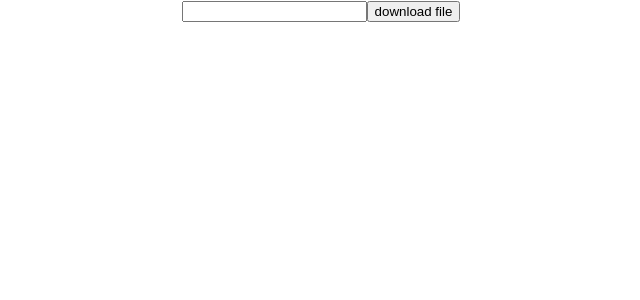
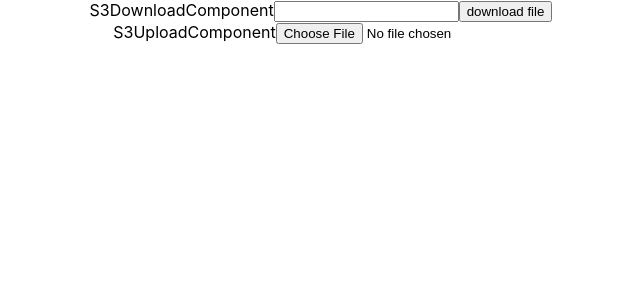
Before and after one commit to BB-91/request-test, a React (Create React App) app: page / in a window 1280 px wide. Shown: the top 300 px of the page, without its empty margins (319-959 px from the left). Built offline with nearby package versions, Linux system fonts and the light colour scheme.

Commit message:
got posting with fetch working

```diff
--- a/package.json
+++ b/package.json
@@ -6,6 +6,9 @@
     "@testing-library/jest-dom": "^5.16.5",
     "@testing-library/react": "^13.4.0",
     "@testing-library/user-event": "^13.5.0",
+    "aws-sdk": "^2.1223.0",
+    "dotenv": "^16.0.2",
+    "fs": "^0.0.1-security",
     "react": "^18.2.0",
     "react-dom": "^18.2.0",
     "react-scripts": "5.0.1",
@@ -34,5 +37,8 @@
       "last 1 firefox version",
       "last 1 safari version"
     ]
+  },
+  "devDependencies": {
+    "sass": "^1.55.0"
   }
 }
--- a/src/App.js
+++ b/src/App.js
@@ -1,21 +1,19 @@
 import './App.css';
-import { useRef } from 'react';
-import s3Downloader from './data/s3Downloader.mjs';
+import S3DownloadComponent from './components/S3DownloadComponent/S3DownloadComponent';
+import S3UploadComponent from './components/S3UploadComponent/S3UploadComponent';
+import { isValidSignInToken } from './data/signInTokenValidator.mjs';
+
+const TEST_SIGN_IN_TOKEN = "xyz789";
+let signedIn = isValidSignInToken(TEST_SIGN_IN_TOKEN);
 
 function App() {
-    const filenameInputRef = useRef(null);
 
-    const handleDownloadFileButtonClicked = () => {
-        const filename = filenameInputRef.current.value;
-        s3Downloader.downloadS3File(filename);
-    }
+    // const s3 = new AWS.s3;
 
     return (
         <div className="App">
-            <input ref={filenameInputRef} type="text" ></input>
-            {/* <input type="button" value={"get S3 filenames"} onClick={getS3FileNames}/> */}
-            {/* <input type="button" value={"get signed url"} onClick={getSignedURL}/> */}
-            <input type="button" value={"download file"} onClick={handleDownloadFileButtonClicked}/>
+            <S3DownloadComponent signedIn={signedIn}/>
+            <S3UploadComponent signedIn={signedIn}/>
         </div>
     );
 }
--- /dev/null
+++ b/src/components/S3DownloadComponent/S3DownloadComponent.jsx
@@ -0,0 +1,31 @@
+import React, { useRef } from 'react';
+import "./S3DownloadComponent.scss";
+import s3Downloader from '../../data/s3Downloader.mjs';
+
+const S3DownloadComponent = (props) => {
+    const { signedIn } = props;
+    const filenameInputRef = useRef(null);
+
+    const handleDownloadFileButtonClicked = () => {
+        if (!signedIn) {
+            alert("You must sign in to download a file");
+        } else {
+            const filename = filenameInputRef.current.value;
+            s3Downloader.download(filename);
+        }
+    }
+
+
+    return (
+        <div className='s3-download-component'>
+            S3DownloadComponent
+
+            <input ref={filenameInputRef} type="text" ></input>
+            {/* <input type="button" value={"get S3 filenames"} onClick={getS3FileNames}/> */}
+            {/* <input type="button" value={"get signed url"} onClick={getSignedURL}/> */}
+            <input type="button" value={"download file"} onClick={handleDownloadFileButtonClicked} />
+        </div>
+    )
+}
+
+export default S3DownloadComponent;
--- /dev/null
+++ b/src/components/S3UploadComponent/S3UploadComponent.jsx
@@ -0,0 +1,53 @@
+import { useRef } from "react";
+import "./S3UploadComponent.scss";
+
+const KEY = {
+    file_upload: "file-upload",
+}
+
+const S3UploadComponent = (props) => {
+    const { signedIn } = props;
+    const fileUploadElement = useRef(null);
+
+    const handleFileInputChange = async (event) => {
+        const files = fileUploadElement.current.files;
+        const lastSelectedFile = files[files.length - 1];
+        console.log("file changed.");
+        console.log("fileUploadElement.current.files: ", fileUploadElement.current.files);
+        console.log("lastSelectedFile: ", lastSelectedFile);
+
+        const formData = new FormData();
+        formData.append("file", lastSelectedFile);
+
+        const uploadResponse = await fetch("http://localhost:3001/upload", {
+            method: 'POST',
+
+            headers: {
+                'Accept': '*/*',
+                // 'Content-Type': 'multipart/form-data; boundary=<calculated when request is sent>',
+                'Content-Length': '<calculated when request is sent>',
+                'Accept-Encoding': 'gzip, deflate, br',
+                'Connection': 'keep-alive'
+            },
+
+            // body: JSON.stringify(lastSelectedFile)
+            // body: lastSelectedFile
+            // body: {file: lastSelectedFile}
+            // body: JSON.stringify({file: lastSelectedFile})
+            body: formData
+            // body: JSON.stringify(formData)
+        })
+
+        console.log("uploadResponse: ", uploadResponse)
+    }
+
+    return (
+        <div className='s3-upload-component'>
+            S3UploadComponent
+
+            <input ref={fileUploadElement} type="file" name={KEY.file_upload} className={KEY.file_upload} onChange={handleFileInputChange} />
+        </div>
+    )
+}
+
+export default S3UploadComponent;
--- a/src/data/s3Downloader.mjs
+++ b/src/data/s3Downloader.mjs
@@ -1,5 +1,7 @@
+import { serverURL } from "./serverData.mjs";
+
 class S3Downloader {
-    #serverURL = "http://localhost:3001";
+    #serverURL = serverURL;
 
     /**
      * @returns {String[]} returns an array of all filenames in s3 bucket
--- /dev/null
+++ b/src/data/serverData.mjs
@@ -0,0 +1,3 @@
+const serverURL = "http://localhost:3001";
+
+export { serverURL };
--- /dev/null
+++ b/src/data/signInTokenValidator.mjs
@@ -0,0 +1,7 @@
+const validTokens = ["abc123", "xyz789"];
+
+const isValidSignInToken = (token) => {
+    return validTokens.includes(token);
+}
+
+export { isValidSignInToken };
```
Also changed, not shown: src/backend/app.js (+3 -33 lines), src/data/s3Uploader.mjs (added, +128 -0 lines), src/components/S3DownloadComponent/S3DownloadComponent.scss (added), src/components/S3UploadComponent/S3UploadComponent.scss (added), 1 other file (tests, documents, lock files or other folders).
